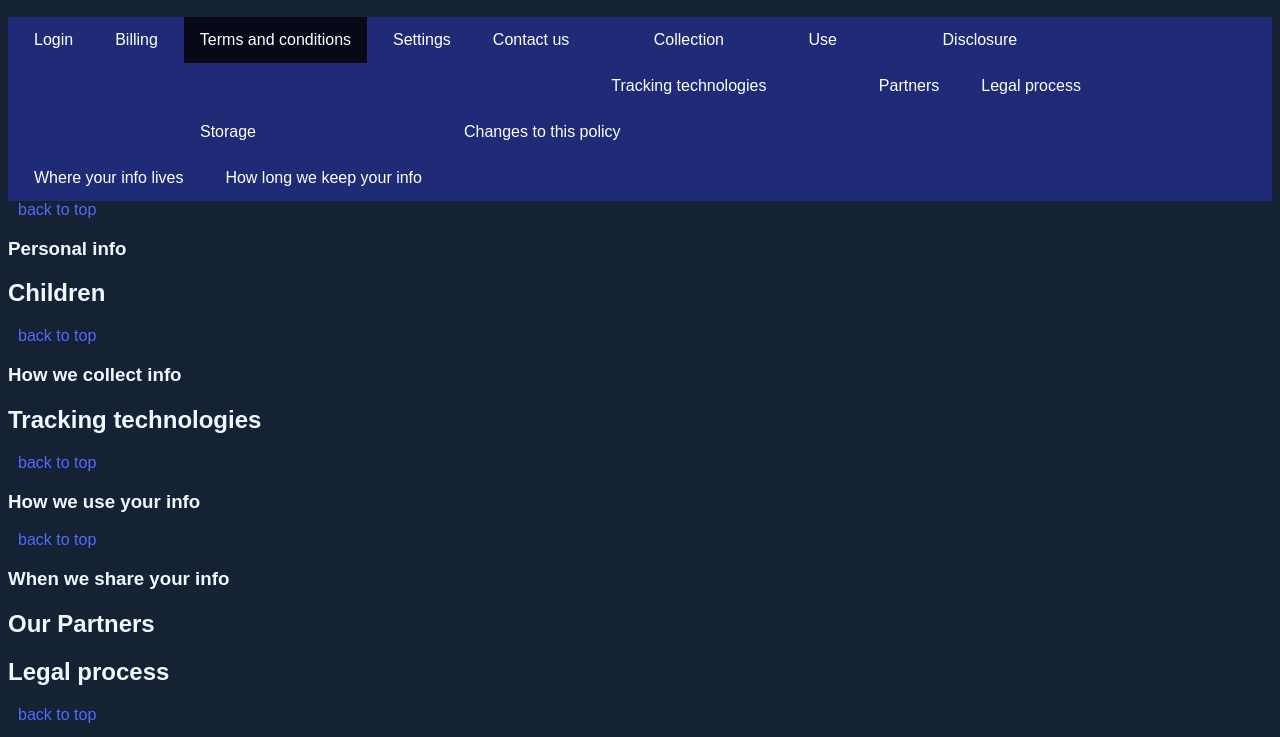
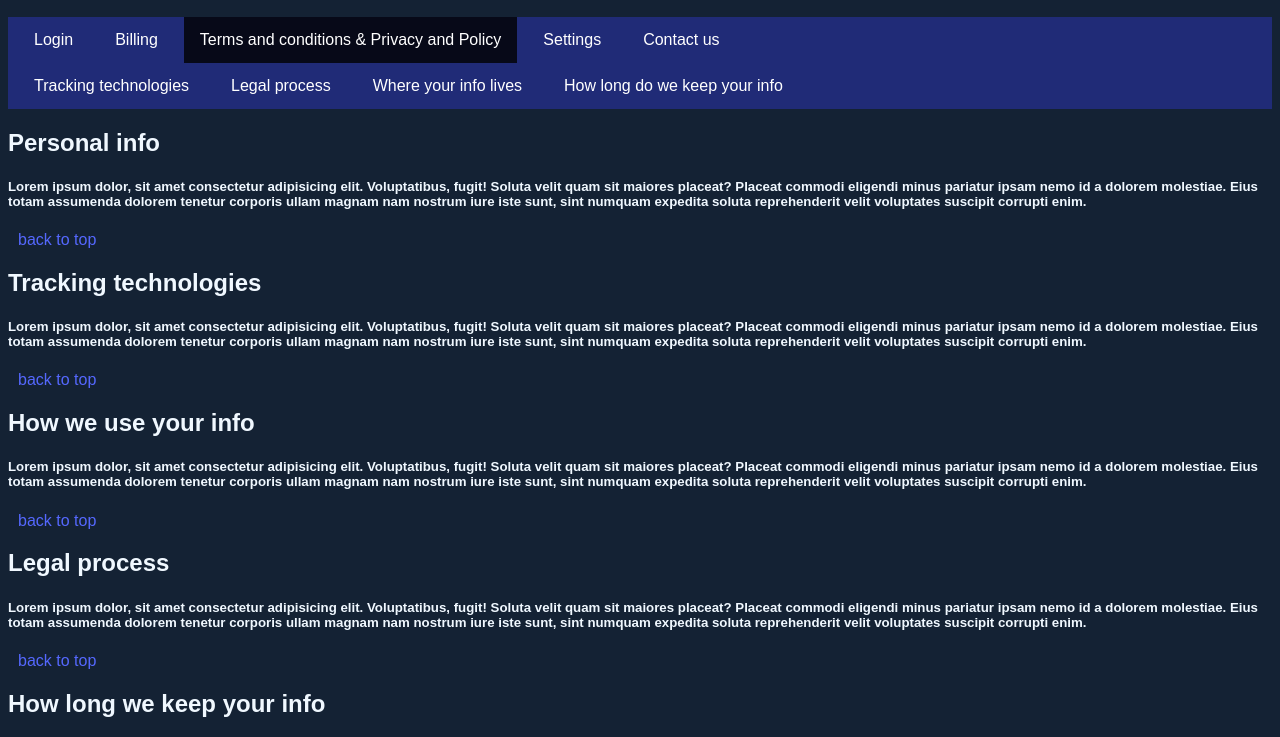
Before and after one commit to luizaalbuquerque/eletricityBill, an Electron app: page Privacy+Terms.html in a window 1280 px wide. Shown: the part 51-788 px from the top of the page. Drawn offline with Linux system fonts and the light colour scheme.

Commit message:
addingPrivacyPolicy

```diff
--- a/Privacy+Terms.html
+++ b/Privacy+Terms.html
@@ -1,5 +1,6 @@
 <!DOCTYPE html>
 <html lang="en">
+
 <head>
   <meta charset="UTF-8">
   <meta http-equiv="X-UA-Compatible" content="IE=edge">
@@ -7,104 +8,72 @@
   <link rel="stylesheet" href="style.css">
   <title>Terms & Conditions plus Privacy & Policy </title>
 </head>
+
 <body class="color">
   <nav>
     <h1 id="contents">Contents</h1>
 
     <ul>
       <li><a href="./register.html">Login</a></li>
-        <li><a  href="./billing.html">Billing</a></li>
-        <li><a class="active" href="./Privacy+Terms.html">Terms and conditions</a></li>
-        <li><a   href="./settings.html">Settings</a></li>
+      <li><a href="./billing.html">Billing</a></li>
+      <li><a class="active" href="./Privacy+Terms.html">Terms and conditions & Privacy and Policy </a></li>
+      <li><a href="./settings.html">Settings</a></li>
       <li><a href="./ContactUs.html">Contact us</a></li>
-      </li>
-
-
-     <li><a href="#collection">Collection</a>
-      <ul><li><a href="#collection_tracking">Tracking technologies</a></li></ul>
-      </li>
-
-     <li><a href="#use">Use</a>
-      </li>
-
-     <li><a href="#disclosure">Disclosure</a>
-      <ul>
-       <li><a href="#disclosure_partners">Partners</a></li>
-       <li><a href="#disclosure_legal">Legal process</a></li>
-       </ul></li>
-
-     <li><a href="#storage">Storage</a>
-      <ul>
-       <li><a href="#storage_location">Where your info lives</a></li>
-       <li><a href="#storage_duration">How long we keep your info</a></li>
-       </ul></li>
-
-
-      <li><a href="#change">Changes to this policy</a></li>
-
-      </ul></li>
-
     </ul>
   </nav>
+  <nav>
+    <ul>
+      <li><a href="#collection_tracking">Tracking technologies</a></li>
+      <li><a href="#disclosure_legal">Legal process</a></li>
+      <li><a href="#storage_location">Where your info lives</a></li>
+      <li><a href="#storage_duration">How long do we keep your info</a></li>
+    </ul>
 
+  </nav>
   <article>
-
-    <nav class="to-top"><a href="#contents">back to top</a></nav>
-
-    <section>
 
     <h1 id="personal-info">Personal info</h1>
 
-      <h2 id="misc_children">Children</h2>
-
-     </section>
-
+    <h5> Lorem ipsum dolor, sit amet consectetur adipisicing elit. Voluptatibus, fugit! Soluta velit quam sit maiores
+      placeat? Placeat commodi eligendi minus pariatur ipsam nemo id a dolorem molestiae. Eius totam assumenda dolorem
+      tenetur corporis ullam magnam nam nostrum iure iste sunt, sint numquam expedita soluta reprehenderit velit
+      voluptates suscipit corrupti enim.</h5>
     <nav class="to-top"><a href="#contents">back to top</a></nav>
 
-    <section>
+    <h1 id="collection_tracking">Tracking technologies</h1>
 
-     <h1 id="collection">How we collect info</h1>
-
-      <h2 id="collection_tracking">Tracking technologies</h2>
-
-     </section>
-
+    <h5> Lorem ipsum dolor, sit amet consectetur adipisicing elit. Voluptatibus, fugit! Soluta velit quam sit maiores
+      placeat? Placeat commodi eligendi minus pariatur ipsam nemo id a dolorem molestiae. Eius totam assumenda dolorem
+      tenetur corporis ullam magnam nam nostrum iure iste sunt, sint numquam expedita soluta reprehenderit velit
+      voluptates suscipit corrupti enim.</h5>
     <nav class="to-top"><a href="#contents">back to top</a></nav>
-
-    <section>
 
     <h1 id="use">How we use your info</h1>
 
-     </section>
-
+    <h5> Lorem ipsum dolor, sit amet consectetur adipisicing elit. Voluptatibus, fugit! Soluta velit quam sit maiores
+      placeat? Placeat commodi eligendi minus pariatur ipsam nemo id a dolorem molestiae. Eius totam assumenda dolorem
+      tenetur corporis ullam magnam nam nostrum iure iste sunt, sint numquam expedita soluta reprehenderit velit
+      voluptates suscipit corrupti enim.</h5>
     <nav class="to-top"><a href="#contents">back to top</a></nav>
 
-    <section>
 
-     <h1 id="disclosure">When we share your info</h1>
+    <h1 id="disclosure_legal">Legal process</h1>
 
-      <h2 id="disclosure_partners">Our Partners</h2>
-
-      <h2 id="disclosure_legal">Legal process</h2>
-
-     </section>
-
+    <h5> Lorem ipsum dolor, sit amet consectetur adipisicing elit. Voluptatibus, fugit! Soluta velit quam sit maiores
+      placeat? Placeat commodi eligendi minus pariatur ipsam nemo id a dolorem molestiae. Eius totam assumenda dolorem
+      tenetur corporis ullam magnam nam nostrum iure iste sunt, sint numquam expedita soluta reprehenderit velit
+      voluptates suscipit corrupti enim.</h5>
     <nav class="to-top"><a href="#contents">back to top</a></nav>
 
-    <section>
+    <h1 id="storage_duration">How long we keep your info</h1>
 
-     <h1 id="storage">How we store your info</h1>
-
-      <h2 id="storage_location">Where your info lives</h2>
-
-      <h2 id="storage_duration">How long we keep your info</h2>
-
-     </section>
-
+    <h5> Lorem ipsum dolor, sit amet consectetur adipisicing elit. Voluptatibus, fugit! Soluta velit quam sit maiores
+      placeat? Placeat commodi eligendi minus pariatur ipsam nemo id a dolorem molestiae. Eius totam assumenda dolorem
+      tenetur corporis ullam magnam nam nostrum iure iste sunt, sint numquam expedita soluta reprehenderit velit
+      voluptates suscipit corrupti enim.</h5>
     <nav class="to-top"><a href="#contents">back to top</a></nav>
 
   </article>
+</body>
 
-
-</body>
 </html>
--- a/style.css
+++ b/style.css
@@ -133,7 +133,7 @@ span {
     text-align: center;
 }
 
-navbar {
+.navbar {
 
     width: auto;
 
@@ -183,6 +183,7 @@ p {
     position:absolute;
     left: 13.5rem;
 }
+
 #errMessage{
 
     color: red;
```
Also changed, not shown: settings.html (+1 -2 lines), start.html (+1 -1 lines). Lines whose indentation alone changed are shown as unchanged.
